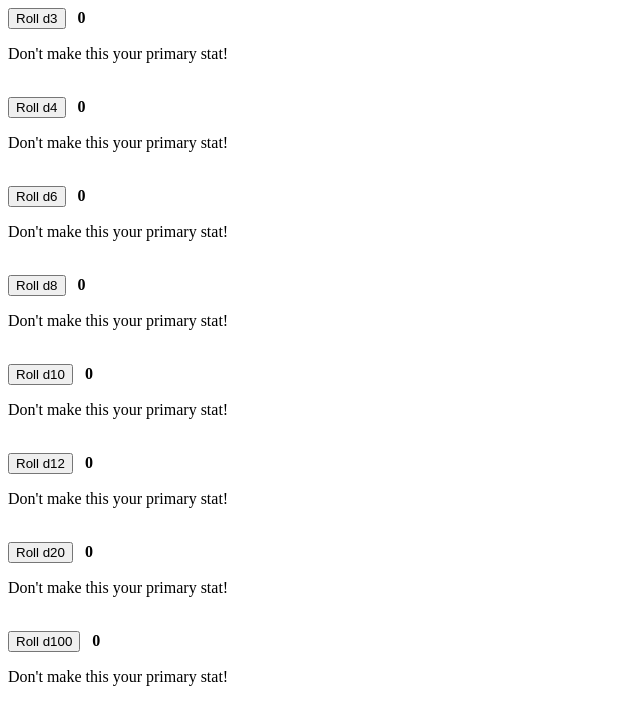
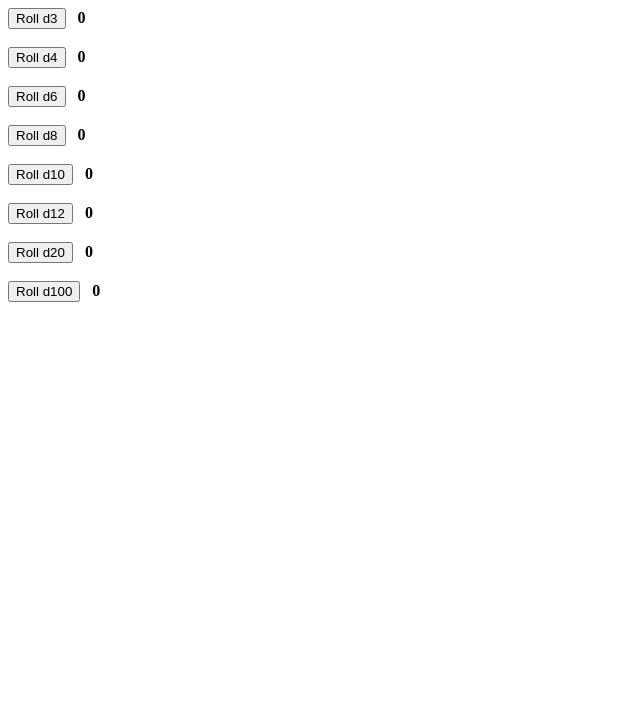
Before and after one commit to MysticalSkeptic/dice-roller, an Angular app: page / in a window 1280 px wide. Shown: the top 724 px of the page, without its empty margins (0-640 px from the left). Built offline with nearby package versions, Linux system fonts and the light colour scheme.

Commit message:
removed errant <p>

```diff
--- a/src/app/roll-die/roll-die.component.html
+++ b/src/app/roll-die/roll-die.component.html
@@ -8,5 +8,5 @@
     <b>
         {{ result }}
     </b>
-    <p class="text-danger">Don't make this your primary stat!</p>
+
 </div>
```
